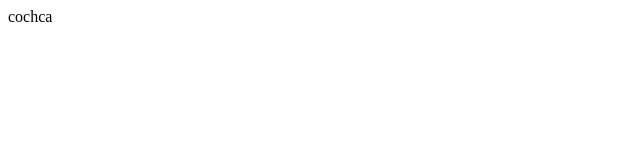
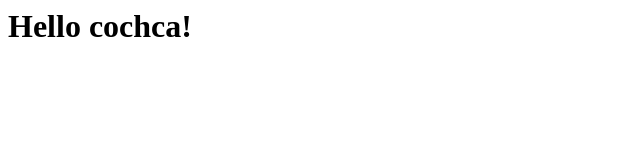
Before and after one commit to public202002/stackBlitz_Hello, a website: page cochca.html in a window 1280 px wide. Shown: the whole page, without its empty margins (0-640 px from the left). Drawn offline with Linux system fonts and the light colour scheme.

Commit message:
1 file modified

```diff
--- a/cochca.html
+++ b/cochca.html
@@ -1 +1,11 @@
-cochca
+<head>
+  <meta charset="UTF-8">
+  <script src="script.js"></script>
+  <!-- <link rel="stylesheet" type="text/css" href="styles.css"> -->
+</head>
+<body>
+
+  <h1>Hello cochca!</h1>
+
+</body>
+</html>
```
